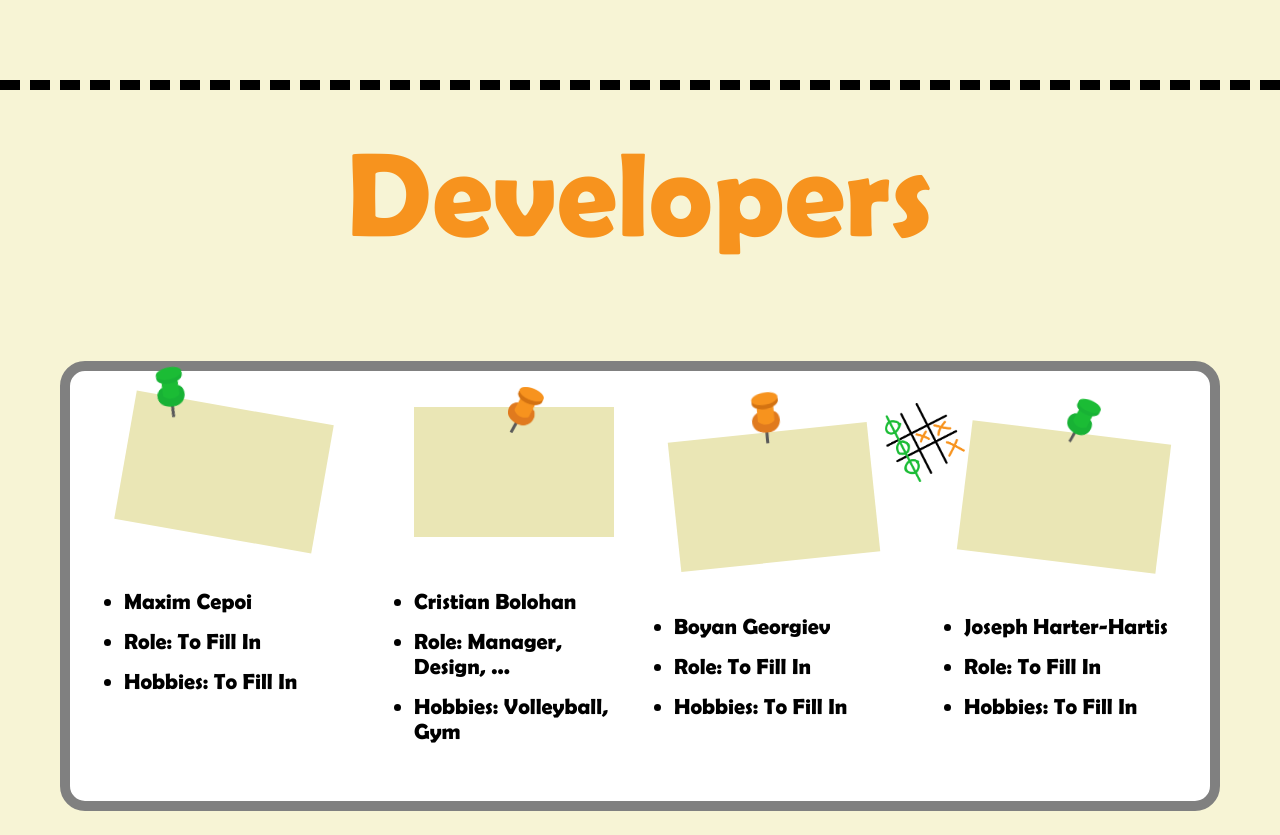
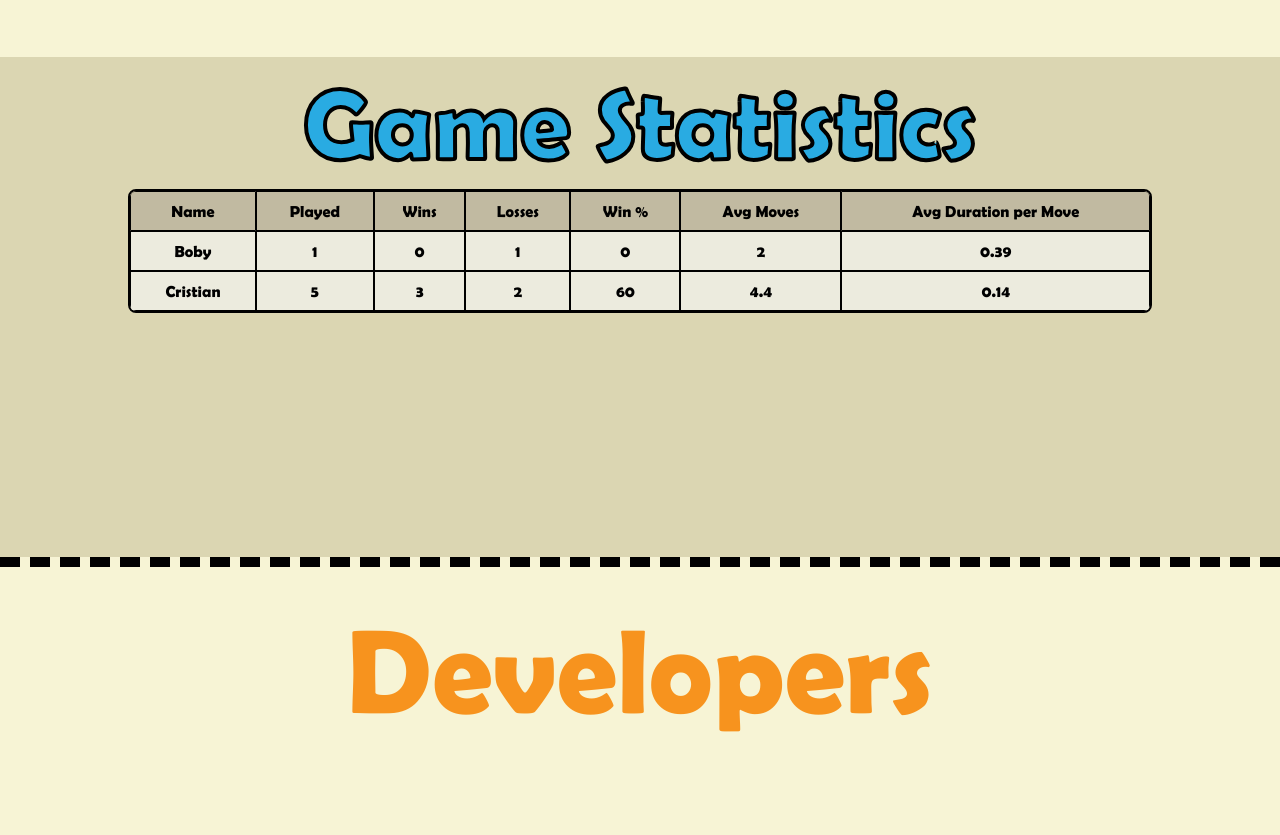
Before and after one commit to bobyTopG/QuartoGame_Website, a plain HTML site: page index.html in a window 1280 px wide. Shown: the part 2559-3394 px from the top of the page. Drawn offline with Linux system fonts and the light colour scheme.

Commit message:
Statistics table update

```diff
--- a/css/game.css
+++ b/css/game.css
@@ -17,7 +17,8 @@ section.game .overview {
 }
 
 section.game .overview h1 {
-    font-size: clamp(80px, 70px + 4vw, 120px);
+    font-size: clamp(60px, 50px + 4vw, 100px);
+    -webkit-text-stroke: 4px black;
     color: #66C251;
     margin-top: 5px;
     margin-bottom: 10px;
--- /dev/null
+++ b/css/statistics.css
@@ -0,0 +1,50 @@
+.statistics h1 {
+    font-size: clamp(60px, 50px + 4vw, 100px);
+    text-align: center;
+    color: #29ABE2;
+    -webkit-text-stroke: 4px black;
+    margin: 10px;
+}
+
+#statistics-table {
+    border-collapse: separate;
+    border-spacing: 0;
+    width: 80%;
+    margin: 0 auto;
+    border: 2.5px solid black;
+    border-radius: 8px;
+    overflow: hidden;
+}
+
+#statistics-table thead tr {
+    background-color: #C1BAA1;
+}
+
+#statistics-table tr {
+    background-color: #ECEBDE;
+}
+
+#statistics-table th,
+#statistics-table td {
+    border: 1.5px solid black;
+    padding: 10px;
+    text-align: center;
+    /*border-radius: 4px;*/
+}
+
+#statistics-table thead tr:first-child th:first-child {
+    border-top-left-radius: 4px;
+}
+
+#statistics-table thead tr:first-child th:last-child {
+    border-top-right-radius: 4px;
+}
+
+/* Bottom rounded corners */
+#statistics-table tbody tr:last-child td:first-child {
+    border-bottom-left-radius: 4px;
+}
+
+#statistics-table tbody tr:last-child td:last-child {
+    border-bottom-right-radius: 4px;
+}
--- a/css/style.css
+++ b/css/style.css
@@ -17,7 +17,7 @@ html {
 
 body {
     margin: 0;
-    font-family: 'berlin bold';
+    font-family: 'berlin bold', monospace;
 }
 
 main {
@@ -39,7 +39,7 @@ section {
 }
 
 section.hero {
-    height: calc(100vh - 77.2px);
+    height: calc(100vh - 77px);
     min-height: 600px;
     background-color: #F7F4D5;
 }
@@ -49,5 +49,6 @@ section.game {
 }
 
 section.statistics {
-    /* height: 500px; */
+    background-color: #DBD6B2;
+     height: 500px;
 }
--- /dev/null
+++ b/data/default.json
@@ -0,0 +1,20 @@
+[
+  {
+    "name": "Boby",
+    "played": 1.0,
+    "wins": 0.0,
+    "losses": 1.0,
+    "wins_p": 0.0,
+    "avg_moves": 2.0,
+    "avg_duration_per_move": 0.39
+  },
+  {
+    "name": "Cristian",
+    "played": 5.0,
+    "wins": 3.0,
+    "losses": 2.0,
+    "wins_p": 60.0,
+    "avg_moves": 4.4,
+    "avg_duration_per_move": 0.14
+  }
+]
--- a/index.html
+++ b/index.html
@@ -1,7 +1,7 @@
 <!DOCTYPE html>
 <html lang="en">
 <head>
-    <meta charset=" -8">
+    <meta charset="UTF-8">
     <meta name="viewport" content="width=device-width, initial-scale=1.0">
     <title>Quarto Game</title>
     <link rel="stylesheet" href="css/style.css">
@@ -10,6 +10,7 @@
     <link rel="stylesheet" href="css/developers.css">
     <link rel="stylesheet" href="css/hero.css">
     <link rel="stylesheet" href="css/game.css">
+    <link rel="stylesheet" href="css/statistics.css">
 </head>
 <body>
 <nav>
@@ -120,7 +121,25 @@
             </div>
         </div>
     </section>
-    <section id="statistics" class="statistics"></section>
+    <section id="statistics" class="statistics">
+        <h1>Game Statistics</h1>
+        <table id="statistics-table">
+            <thead>
+            <tr>
+                <th>Name</th>
+                <th>Played</th>
+                <th>Wins</th>
+                <th>Losses</th>
+                <th>Win %</th>
+                <th>Avg Moves</th>
+                <th>Avg Duration per Move</th>
+            </tr>
+            </thead>
+            <tbody>
+
+            </tbody>
+        </table>
+    </section>
     <section id="developers" class="developers">
         <div class="container">
             <h1 class = "title">Developers</h1>
--- a/js/script.js
+++ b/js/script.js
@@ -22,17 +22,37 @@ document.addEventListener("DOMContentLoaded", function () {
 
             // If target element exists, scroll to it with offset
             if (targetElement) {
-        const targetPosition =
-          targetElement.getBoundingClientRect().top +
-          window.pageYOffset -
-          scrollOffset;
+                const targetPosition = targetElement.getBoundingClientRect().top + window.pageYOffset - scrollOffset;
 
                 // Smooth scroll to the adjusted position
                 window.scrollTo({
-          top: targetPosition,
-          behavior: "smooth",
+                    top: targetPosition, behavior: "smooth",
                 });
             }
         });
     });
 });
+
+
+// Leaderboard loading
+fetch('/data/default.json')
+    .then(response => response.json())
+    .then(data => {
+        const table = document.querySelector('#statistics-table');
+        data.forEach(player => {
+            const row = document.createElement('tr');
+            row.innerHTML = `
+                <td>${player.name}</td>
+                <td>${player.played}</td>
+                <td>${player.wins}</td>
+                <td>${player.losses}</td>
+                <td>${player.wins_p}</td>
+                <td>${player.avg_moves}</td>
+                <td>${player.avg_duration_per_move}</td>
+            `;
+            table.appendChild(row);
+        });
+    })
+    .catch(error => {
+        console.error('Error loading JSON:', error);
+    });
```
Lines whose indentation alone changed are shown as unchanged.
